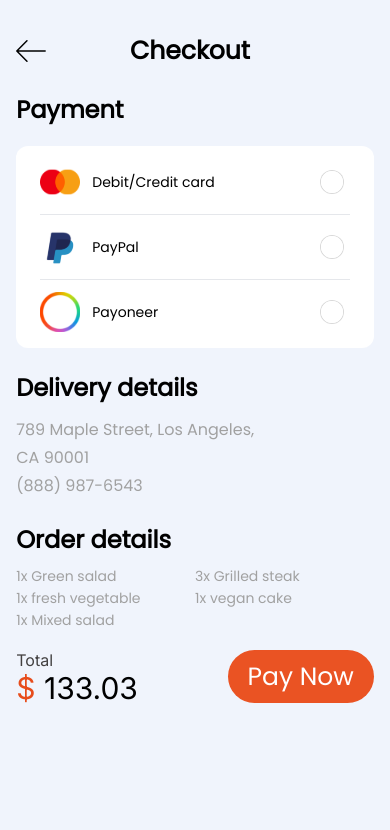
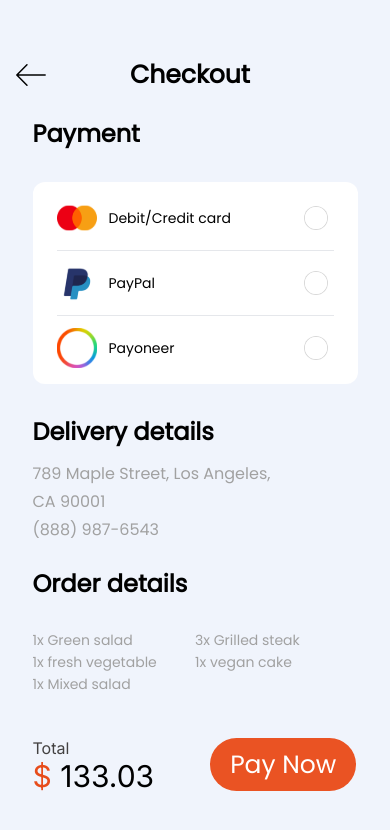
Before and after one commit to waleedejaz9/react-grocer-test, a React (Vite) app: page /checkout in a window 390 px wide. Shown: the top 830 px of the page. Built offline with nearby package versions, Linux system fonts and the light colour scheme.

Commit message:
add routing

```diff
--- a/src/app/Checkout/index.tsx
+++ b/src/app/Checkout/index.tsx
@@ -21,17 +21,17 @@ export const Checkout = () => {
   return (
     <div className=" h-full">
       <div className=" md:bg-white md:h-5/12 mt-54 pb-1">
-        <div className="w-11/12 sm:w-9/12 lg:w-auto lg:max-w-[49rem] xl:max-w-[73rem] mx-auto">
+        <div className="w-11/12 sm:w-9/12 lg:w-auto lg:max-w-[49rem] xl:max-w-[73rem] mx-auto mt-14">
           <Hero text={"Checkout"} />
         </div>
       </div>
-      <Container classes="w-11/12 sm:w-9/12 lg:w-auto lg:max-w-[49rem] xl:max-w-[73rem] mx-auto mt-2 lg:mt-16">
+      <Container classes="w-10/12 sm:w-9/12 lg:w-auto lg:max-w-[49rem] xl:max-w-[73rem] mx-auto mt-2 lg:mt-16">
         <div className="flex flex-col lg:flex-row gap-0 lg:gap-20">
           <div className="flex flex-col w-full lg:w-6/12">
             <h2 className="font-semibold font-Poppins text-2xl lg:text-base text-black mt-3 mb-5">
               Payment
             </h2>
-            <div className="bg-white rounded-xl py-1 lg:py-2 px-6">
+            <div className="bg-white rounded-xl py-1 lg:py-2 px-6 mt-3 cursor-pointer">
               {data.map((item, index, array) => {
                 const isLastItem = index === array.length - 1;
 
@@ -51,7 +51,7 @@ export const Checkout = () => {
                     </div>
                     <input
                       type="radio"
-                      className={`input-radio ${
+                      className={`curor-pointer input-radio ${
                         selectedItem === index ? "on" : ""
                       }`}
                     />
@@ -60,7 +60,7 @@ export const Checkout = () => {
               })}
             </div>
             <div>
-              <h2 className="font-semibold font-Poppins text-2xl lg:text-base  text-black my-6 lg:mt-6 mb-3">
+              <h2 className="font-semibold font-Poppins text-2xl lg:text-base mt-8 text-black my-6 lg:mt-6 mb-3">
                 Delivery details
               </h2>
               <p className="font-Poppins text-base text text-brownLight leading-7 font-normal max-w-[15rem]">
@@ -73,7 +73,7 @@ export const Checkout = () => {
               <h2 className="font-semibold font-Poppins text-2xl lg:text-base text-black mt-6 mb-2 lg:mt-6 lg:mb-3">
                 Order details
               </h2>
-              <ul className="flex flex-wrap">
+              <ul className="flex flex-wrap mt-7">
                 {[
                   "1x Green salad",
                   "3x Grilled steak",
@@ -89,8 +89,8 @@ export const Checkout = () => {
                 })}
               </ul>
             </div>
-            <div className="pt-5 lg:pt-8 ">
-              <PriceSection price={133.03} buttonText="Pay Now" totalText />
+            <div className="pt-5 lg:pt-8 mt-6 ">
+              <PriceSection price={133.03} buttonText="Pay Now" totalText Link="/order-placed"/>
             </div>
           </div>
         </div>
--- a/src/app/MyBucket/index.tsx
+++ b/src/app/MyBucket/index.tsx
@@ -87,7 +87,7 @@ export const MyBucket = () => {
           <div className="" style={{ marginTop: "30px" }}>
             <Products productsArray={productsList} />
             <div className="mt-14 md:mt-10 md:mr-20">
-              <PriceSection price={233.03} buttonText="Checkout" totalText />
+              <PriceSection price={233.03} buttonText="Checkout" totalText customClassName="justify-between md:justify-end" Link="/checkout" />
             </div>
           </div>
         </div>
--- a/src/app/OrderPlaced/index.tsx
+++ b/src/app/OrderPlaced/index.tsx
@@ -1,8 +1,11 @@
+import { Link } from "react-router-dom";
 import Container from "../../components/Container";
+
 import Button from "../../components/Button";
 import checkout from "../../assets/checkout.svg";
 import backSvg from "../../assets/backSvg.svg";
 export const OrderPlaced = () => {
+
   return (
     <Container classes="w-full sm:w-9/12 lg:w-auto lg:max-w-[49rem] xl:max-w-[73rem] mx-auto relative h-screen flex flex-col justify-center items-center">
       <img className="absolute top-10 left-3 lg:hidden" src={backSvg} />
@@ -20,7 +23,9 @@ export const OrderPlaced = () => {
           lunchbox and 2 choco lava cakes. This is just bliss on a plate!
         </p>
       </div>
-      <Button text="Return Home" />
+      <Link to="/">
+      <Button text="Return Home"  />
+      </Link>
     </Container>
   );
 };
--- a/src/app/Product/index.tsx
+++ b/src/app/Product/index.tsx
@@ -77,6 +77,7 @@ export const Product = () => {
                 price={25.27}
                 buttonText="Add to cart"
                 totalText={false}
+
               />
             </div>
           </div>
--- a/src/components/CampaignSlider.tsx
+++ b/src/components/CampaignSlider.tsx
@@ -1,7 +1,6 @@
 import "react-responsive-carousel/lib/styles/carousel.min.css"; // requires a loader
 import { Carousel } from 'react-responsive-carousel';
 import promotionBanners from "../assets/promotionBanners.png"
-import promotion from "../assets/promotion.png"
 
 
 
--- a/src/components/Item.tsx
+++ b/src/components/Item.tsx
@@ -1,3 +1,4 @@
+import { Link } from 'react-router-dom';
 import favouriteIcon from '../assets/favouriteIcon.svg'
 
 interface productType {
@@ -16,7 +17,7 @@ interface Image {
 
 const Item = (props: productType) => {
     return (
-        <div>
+        <Link to="/product">
         <div className="bg-white h-72 w-44 pb-4 rounded-3xl hover:cursor-pointer md:flex md:flex-col" style={{borderRadius:"0px, 0px, 20px, 20px"}}>
            <div className='flex justify-center'>
             <img src={props.image.src} alt={props.image.alt}  />
@@ -32,7 +33,7 @@ const Item = (props: productType) => {
             </div>
 
         </div>
-        </div>
+        </Link>
 
     )
 }
--- a/src/components/PriceSection.tsx
+++ b/src/components/PriceSection.tsx
@@ -1,14 +1,17 @@
+import { Link } from "react-router-dom";
 import Button from "../components/Button";
 
 interface PriceSectionProps {
   price: number;
+  Link?: string;
   buttonText: string;
   totalText: boolean;
+  customClassName?: string;
 }
 
 const PriceSection = (props: PriceSectionProps) => {
   return (
-    <div className="flex justify-between">
+    <div className={`flex gap-x-14 ${props.customClassName || ""}`}>
       <div className="flex flex-col">
         <p className="text-price font-Inter font-normal leading-5 text-base ">
           {props.totalText ? "Total" : "Price"}
@@ -17,8 +20,9 @@ const PriceSection = (props: PriceSectionProps) => {
           $ <span className="text-black">{props.price}</span>
         </h2>
       </div>
-
+    <Link to={props.Link || "#"}>
       <Button text={props.buttonText} />
+    </Link>
     </div>
   );
 };
--- a/src/components/SearchComponent.tsx
+++ b/src/components/SearchComponent.tsx
@@ -1,4 +1,4 @@
-import React, { useState } from 'react';
+import  { useState } from 'react';
 
 const SearchDropdown = () => {
   const [isDropdownOpen, setDropdownOpen] = useState(false);
--- a/src/static/api_endpoints.ts
+++ b/src/static/api_endpoints.ts
@@ -1,3 +1 @@
-const user = "user/";
-
 export const ApiEndpoints = {};
```
